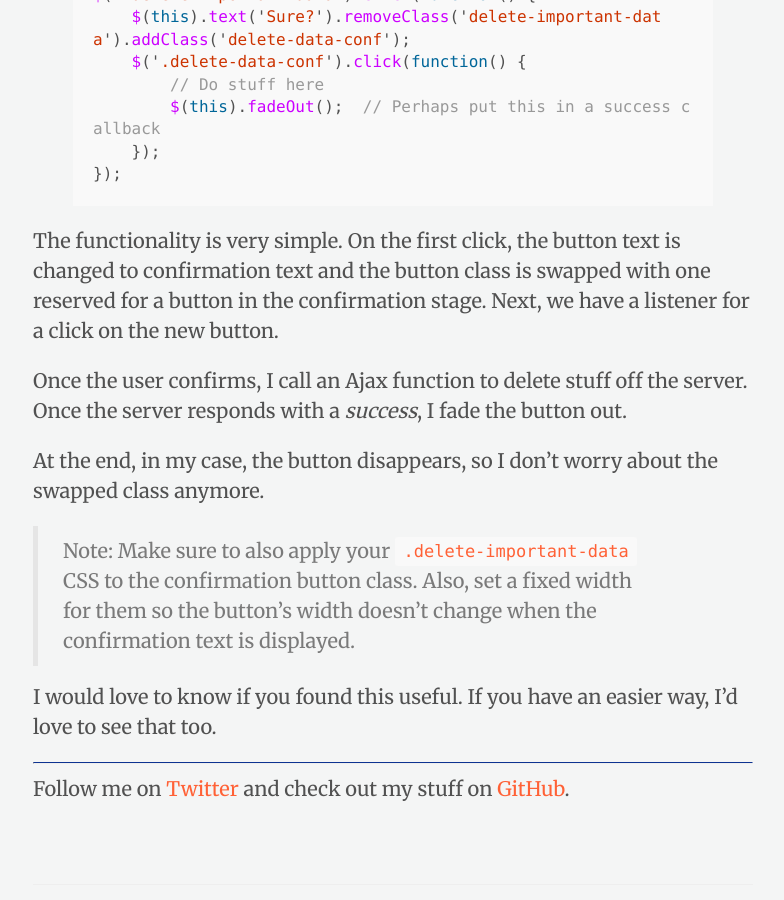
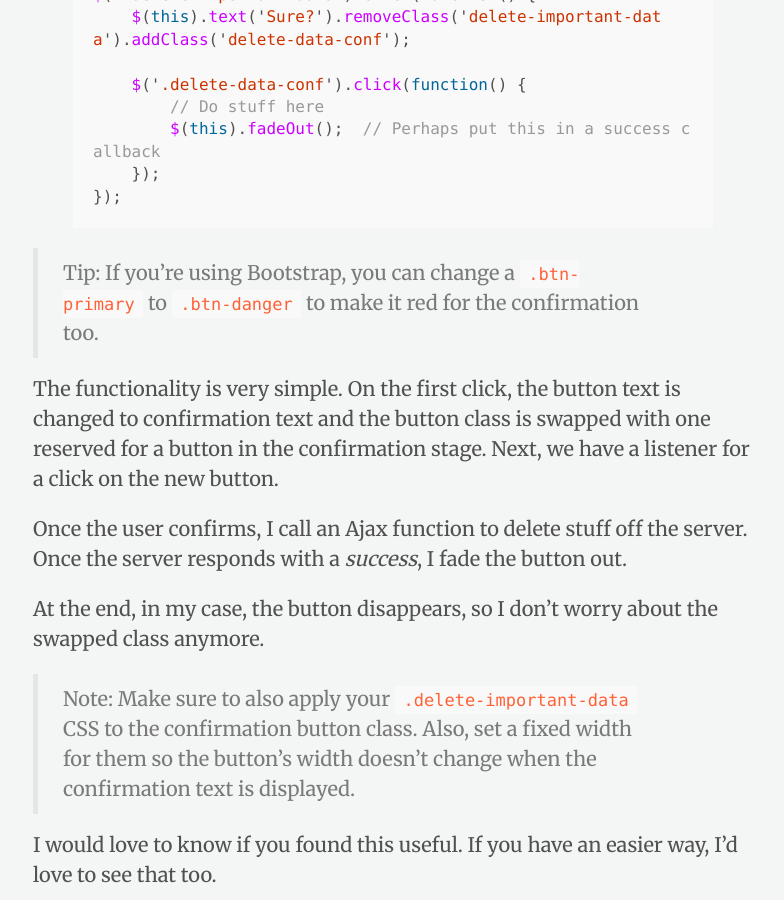
Before and after one commit to Antrikshy/antrikshy.github.io, a Jekyll site: the page built from _posts/2014-11-26-simple-in-button-click-confirmation-with-jquery.md, in a window 1280 px wide and 900 px high, scrolled down 852 px. Shown: the whole window, without its empty margins (247-1031 px from the left). Built offline with Jekyll 4.4.1, drawn with Linux system fonts in a browser that asks for light colours; Markdown is read by kramdown in place of the engine named in the settings; comment, search, counter and statistics services are not loaded.

Commit message:
Updated jQuery button click confirmation post

```diff
--- a/_posts/2014-11-26-simple-in-button-click-confirmation-with-jquery.md
+++ b/_posts/2014-11-26-simple-in-button-click-confirmation-with-jquery.md
@@ -22,6 +22,7 @@ In your JavaScript:
 
 $('.delete-important-data').click(function() {
     $(this).text('Sure?').removeClass('delete-important-data').addClass('delete-data-conf');
+
     $('.delete-data-conf').click(function() {
         // Do stuff here
         $(this).fadeOut();  // Perhaps put this in a success callback
@@ -29,6 +30,8 @@ $('.delete-important-data').click(function() {
 });
 
 {% endhighlight %}
+
+>Tip: If you're using Bootstrap, you can change a `.btn-primary` to `.btn-danger` to make it red for the confirmation too.
 
 The functionality is very simple. On the first click, the button text is changed to confirmation text and the button class is swapped with one reserved for a button in the confirmation stage. Next, we have a listener for a click on the new button.
 
```
